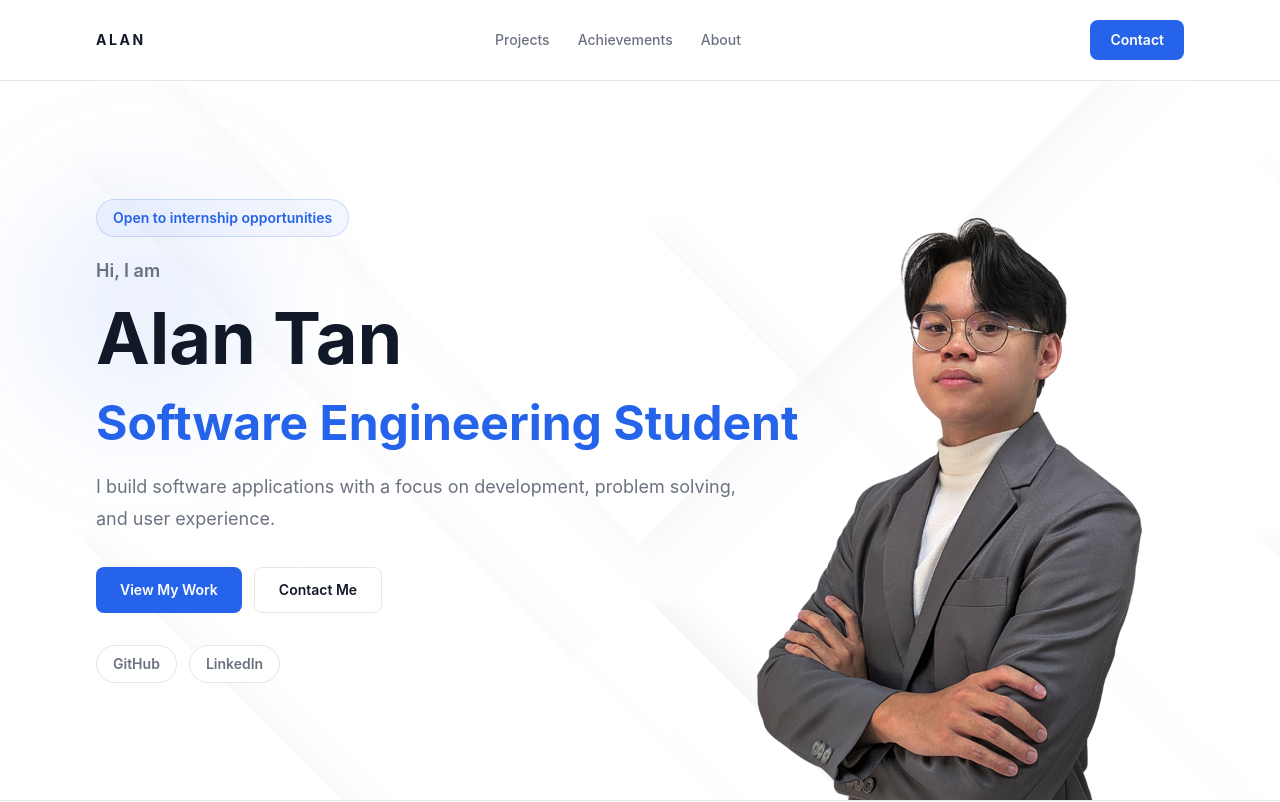
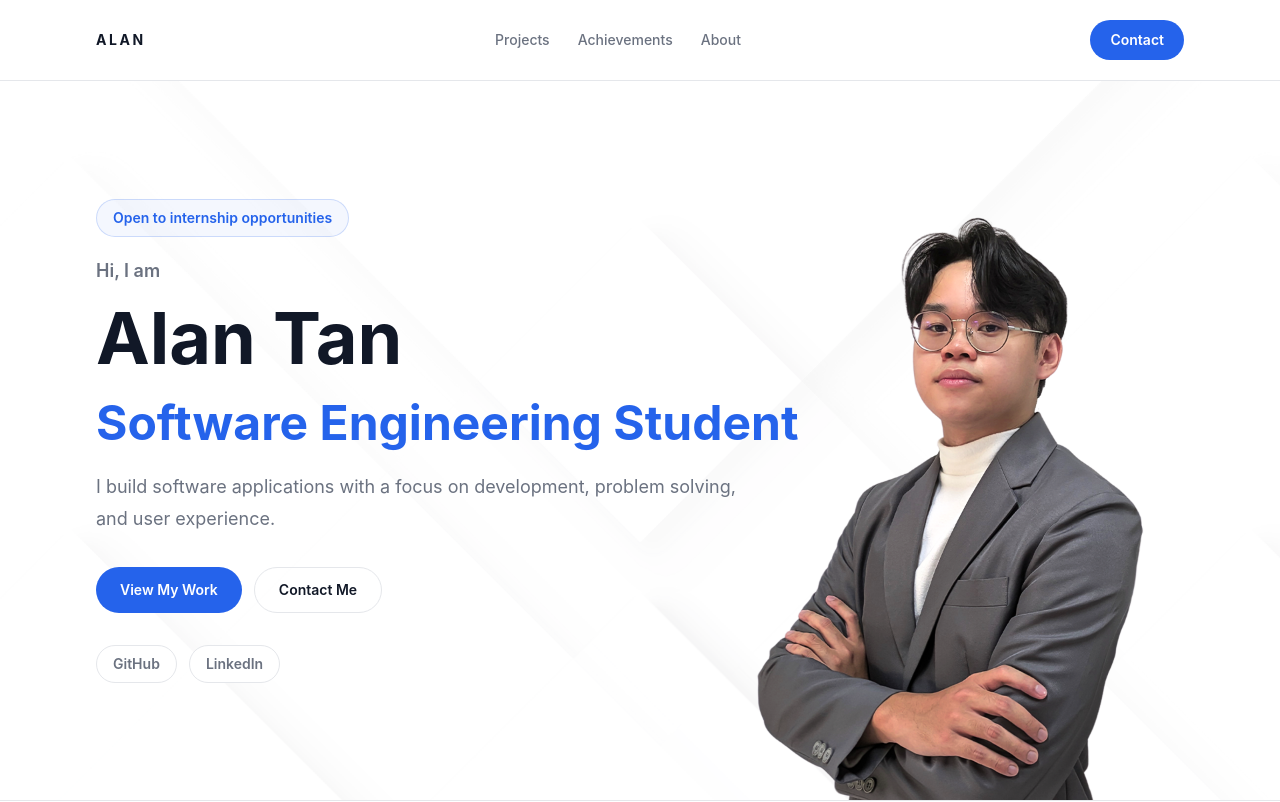
Before and after one commit to Alantan97/alan-portfolio, a Next.js app: page / in a window 1280 px wide. Shown: the top 802 px of the page. Built offline with nearby package versions, Linux system fonts and the light colour scheme.

Commit message:
change button shape

```diff
--- a/components/Hero.tsx
+++ b/components/Hero.tsx
@@ -7,7 +7,7 @@
       className="relative overflow-hidden border-b border-border bg-background bg-cover bg-center bg-no-repeat"
       style={{ backgroundImage: "url('/bg.png')" }}
     >
-      <div className="pointer-events-none absolute left-8 top-28 h-56 w-56 rounded-full bg-accent/10 blur-3xl" />
+
       <div className="relative mx-auto flex min-h-[calc(100vh-81px)] max-w-6xl items-center px-5 py-20 sm:px-6 lg:px-8">
         <div className="max-w-3xl">
           <p className="mb-5 inline-flex rounded-full border border-accent/20 bg-accent/5 px-4 py-2 text-sm font-semibold text-accent">
@@ -22,13 +22,13 @@
           <div className="mt-8 flex flex-col gap-3 sm:flex-row">
             <a
               href="#projects"
-              className="inline-flex items-center justify-center rounded-lg bg-accent px-6 py-3 text-sm font-semibold text-background transition hover:bg-accent-hover"
+              className="inline-flex items-center justify-center rounded-full bg-accent px-6 py-3 text-sm font-semibold text-background transition hover:bg-accent-hover"
             >
               View My Work
             </a>
             <a
               href="#contact"
-              className="inline-flex items-center justify-center rounded-lg border border-border px-6 py-3 text-sm font-semibold text-primary transition hover:border-accent hover:text-accent"
+              className="inline-flex items-center justify-center rounded-full border border-border px-6 py-3 text-sm font-semibold text-primary transition hover:border-accent hover:text-accent"
             >
               Contact Me
             </a>
--- a/components/Navbar.tsx
+++ b/components/Navbar.tsx
@@ -29,7 +29,7 @@
         </div>
         <Link
           href="/#contact"
-          className="rounded-lg bg-accent px-5 py-2.5 text-sm font-semibold text-background transition hover:bg-accent-hover"
+          className="rounded-full bg-accent px-5 py-2.5 text-sm font-semibold text-background transition hover:bg-accent-hover"
         >
           Contact
         </Link>
```
Also changed, not shown: public/bg.png.
